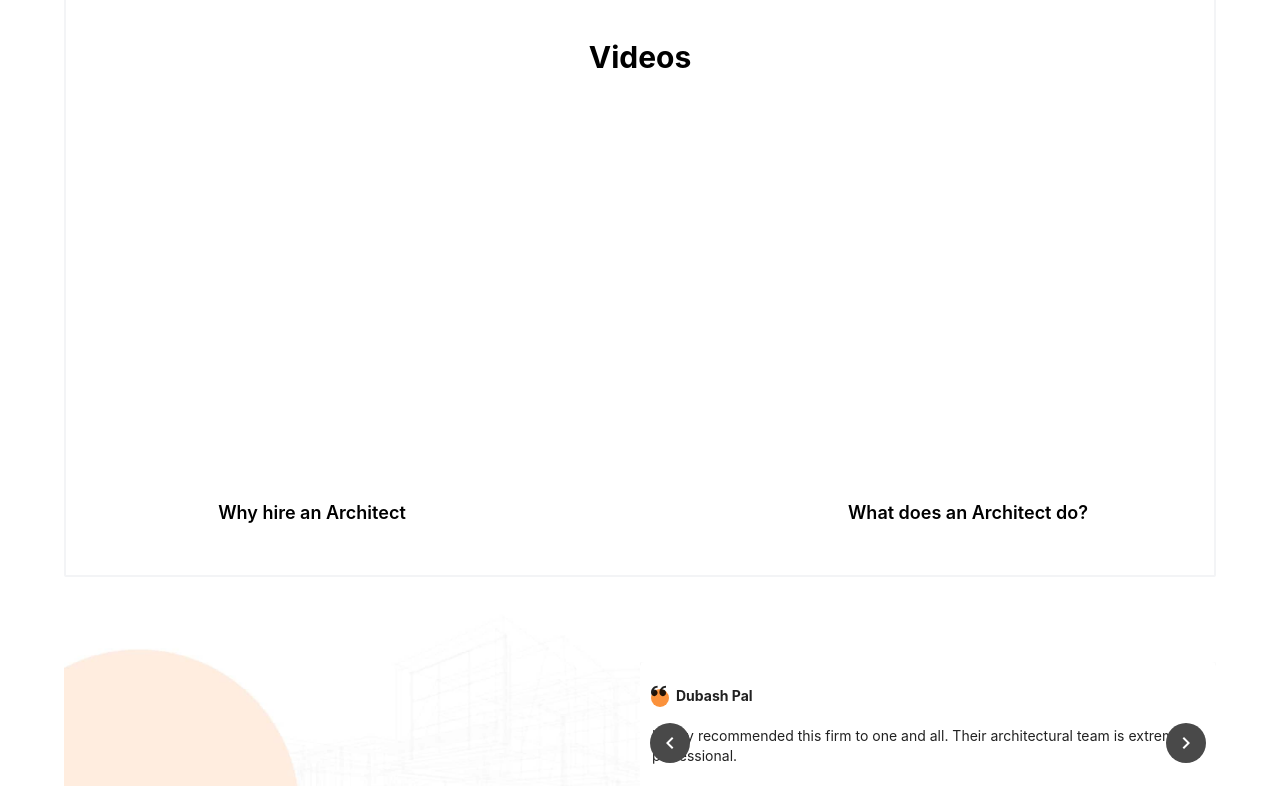
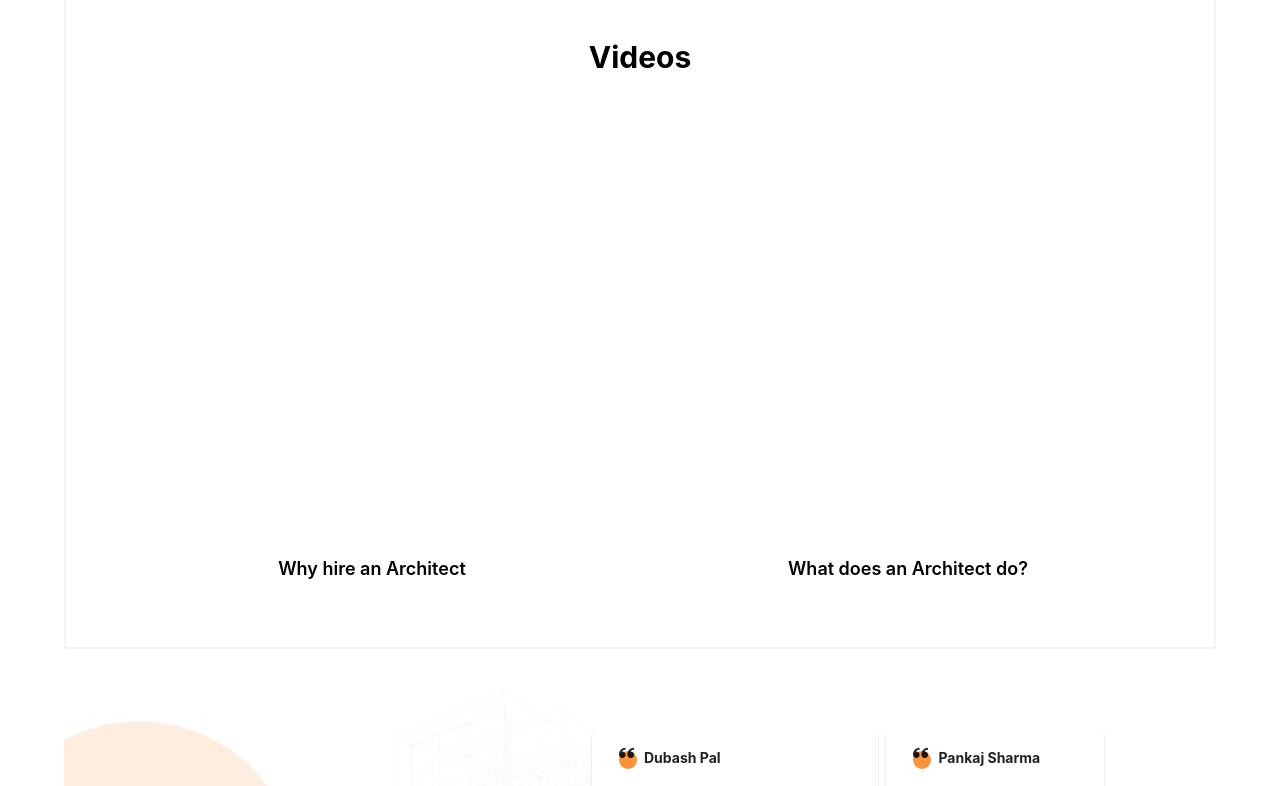
Before and after one commit to Ayansaxena24/projectdh, a React (Create React App) app: page / in a window 1280 px wide. Shown: the part 3420-4206 px from the top of the page. Built offline with nearby package versions, Linux system fonts and the light colour scheme.

Commit message:
making two items visible in Carousel

```diff
--- a/src/Testimonials.jsx
+++ b/src/Testimonials.jsx
@@ -1,9 +1,8 @@
 import React from "react";
 import background from "./background.png";
 import Carousel from "react-material-ui-carousel";
-import { Paper, Button } from '@mui/material';
+import { Paper, Button } from "@mui/material";
 import { ImQuotesLeft } from "react-icons/im";
-
 
 const Testimonials = () => {
   const navButtonWrapperProps = {
@@ -39,50 +38,103 @@ const Testimonials = () => {
     },
   };
 
-
-    {
-        var items = [
+  const carouselStyle = {
+    backgroundColor: "#F0F0F0", // change background color of the carousel
+  };
+  const items = [
     {
       name: "Neha Mishra",
-                description: "Decent architecture designs. Appreciate their professional approach towards work."
+      description:
+        "Decent architecture designs. Appreciate their professional approach towards work.",
     },
     {
       name: "Dubash Pal",
-                description: "Highly recommended this firm to one and all. Their architectural team is extremely professional."
+      description:
+        "Highly recommended this firm to one and all. Their architectural team is extremely professional.",
     },
     {
       name: "Pankaj Sharma",
-                description: "Great architects found here. They understand the needs of the client."
-            }
-        ]
-    }
+      description:
+        "Great architects found here. They understand the needs of the client.",
+    },
+  ];
+
+// // Add duplicates of the first two items at the end of the array
+// items.push(items[0], items[1]);
 
 return (
     <div className="flex flex-col sm:flex-row justify-center items-center">
-            <img src={background} className="h-50 w-3/4 sm:w-1/2 relative"/>
-            <Carousel className="w-full absolute right-0"
+    <img src={background} className="h-50 w-3/4 sm:w-1/2 relative" />
+    <Carousel
+    className="w-full absolute right-20"
+    style={carouselStyle}
     animation="slide"
     stopAutoPlayOnHover="true"
     duration={300}
+    slides={3}
     interval={4000}
-            fullHeightHover={true}
+    fullHeightHover={false}
     navButtonsAlwaysVisible={true}
+    visibleSlides={2}
     navButtonWrapperProps={navButtonWrapperProps}
+    navButtonsProps={{
+    // Change the colors and radius of the actual buttons. THIS STYLES BOTH BUTTONS
+    style: {
+    backgroundColor: "black",
+    borderRadius: 20,
+    },
+    }}
+    navButtonsWrapperProps={{
+    // Move the buttons to the bottom. Unsetting top here to override default style.
+    style: {
+    bottom: "36px",
+    margin: "0px",
+    top: "unset",
+    },
+    }}
     >
-                {
-                    items.map((item,i)=> <Item key={i} item={item} navButtonWrapperProps={navButtonWrapperProps}/>)
+    {items.map((item, i) => {
+          // check if there are two more items to display
+          if (i + 2 <= items.length) {
+            return (
+              <TwoItems
+                key={i}
+                item={items[i]}
+                item2={items[i + 1]}
+                navButtonWrapperProps={navButtonWrapperProps}
+              />
+            );
           }
+          // if there is only one item left to display
+          return (
+            <TwoItems
+              key={i}
+              item={items[i]}
+              item2={items[0]}
+              navButtonWrapperProps={navButtonWrapperProps}
+            />
+          );
+        })}
       </Carousel>
     </div>
+    );
+    };
 
-
+    function TwoItems(props) {
+      return (
+        <div className="flex gap-2 scale-75 lg:scale-100 bg-transparent px-8">
+          <Item item={props.item} navButtonWrapperProps={props.navButtonWrapperProps} />
+          <Item item={props.item2} navButtonWrapperProps={props.navButtonWrapperProps} />
+        </div>
       );
     }
 
-function Item(props)
-{
+    function Item(props) {
     return (
-        <Paper className="flex flex-col gap-4 text-sm py-2 bg-transparent py-6" navButtonWrapperProps={props.navButtonWrapperProps}>
+    <Paper
+       className="flex flex-col gap-4 text-sm py-2 bg-transparent py-4 px-4"
+       navButtonWrapperProps={props.navButtonWrapperProps}
+     >
     <div className="flex flex-row gap-3">
     <div className="rounded-full p-3 bg-orange-400 relative left-2 scale-75">
     {<ImQuotesLeft className="absolute bottom-3 right-1 text-xl" />}
@@ -91,7 +143,7 @@ function Item(props)
     </div>
     <p className="flex flex-wrap text-start pl-3">{props.item.description}</p>
     </Paper>
-    )
+    );
     }
 
 export default Testimonials;
--- a/src/Videos.jsx
+++ b/src/Videos.jsx
@@ -1,36 +1,42 @@
 import React from 'react'
 import ReactPlayer from 'react-player'
 
-// Render a YouTube video player
 const Videos = () => {
     return (
-        <div className='rounded-sm border-2 border-gray-100 p-2 justify-center items-center pb-12'>
+        <div className='rounded-sm border-2 border-gray-100 p-2 justify-center items-center pb-16'>
             <h1 className="font-bold text-3xl text-center py-12">Videos</h1>
-            <div className='flex flex-row gap-4 w-full justify-center items-center'>
-            <div className='flex flex-col gap-4'>
+            <div className='flex flex-col sm:flex-row gap-6 w-full justify-center items-center'>
+                <div className='flex flex-col gap-4 rounded-md overflow-hidden'>
+                    <div className='relative py-36 px-32 md:py-36 md:px-40 lg:px-56 lg:py-52 xl:px-64 xl:py-52'>
+                     <div className='rounded-3xl'>
                         <ReactPlayer
                             url='https://www.youtube.com/watch?v=ysz5S6PUM-U'
                             playing='true'
                             controls='true'
-            //    width={400}
-            //    light='true'
+                            width='100%'
+                            height='100%'
+                            style={{ position: 'absolute', top: 0, left: 0 }}
                         />
+                        </div>
+                    </div>
                     <p className='text-center font-semibold text-lg'>Why hire an Architect</p>
                 </div>
-            <div className='flex flex-col gap-4'>
+                <div className='flex flex-col gap-4 rounded-md overflow-hidden'>
+                    <div className='relative py-36 px-32 md:py-36 md:px-40 lg:px-56 lg:py-52 xl:px-64 xl:py-52'>
                         <ReactPlayer
                             url='https://www.youtube.com/watch?v=ysz5S6PUM-U'
                             playing='true'
                             controls='true'
-            //    width={400}
-            //    light='true'
-               style={{borderradius:25}}
+                            width='100%'
+                            height='100%'
+                            style={{ position: 'absolute', top: 0, left: 0 }}
                         />
+                    </div>
                     <p className='text-center font-semibold text-lg'>What does an Architect do?</p>
                 </div>
-
             </div>
         </div>
     )
 }
+
 export default Videos
```
Lines whose indentation alone changed are shown as unchanged.
